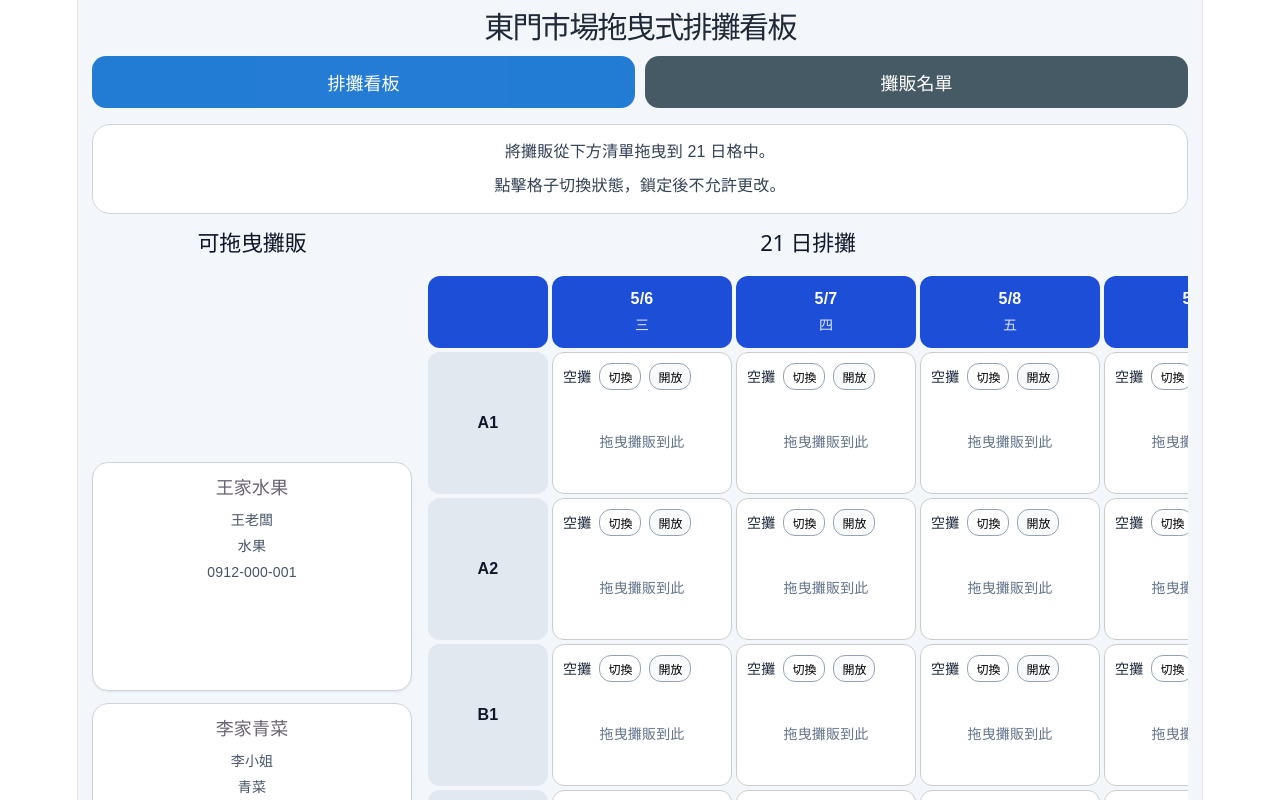
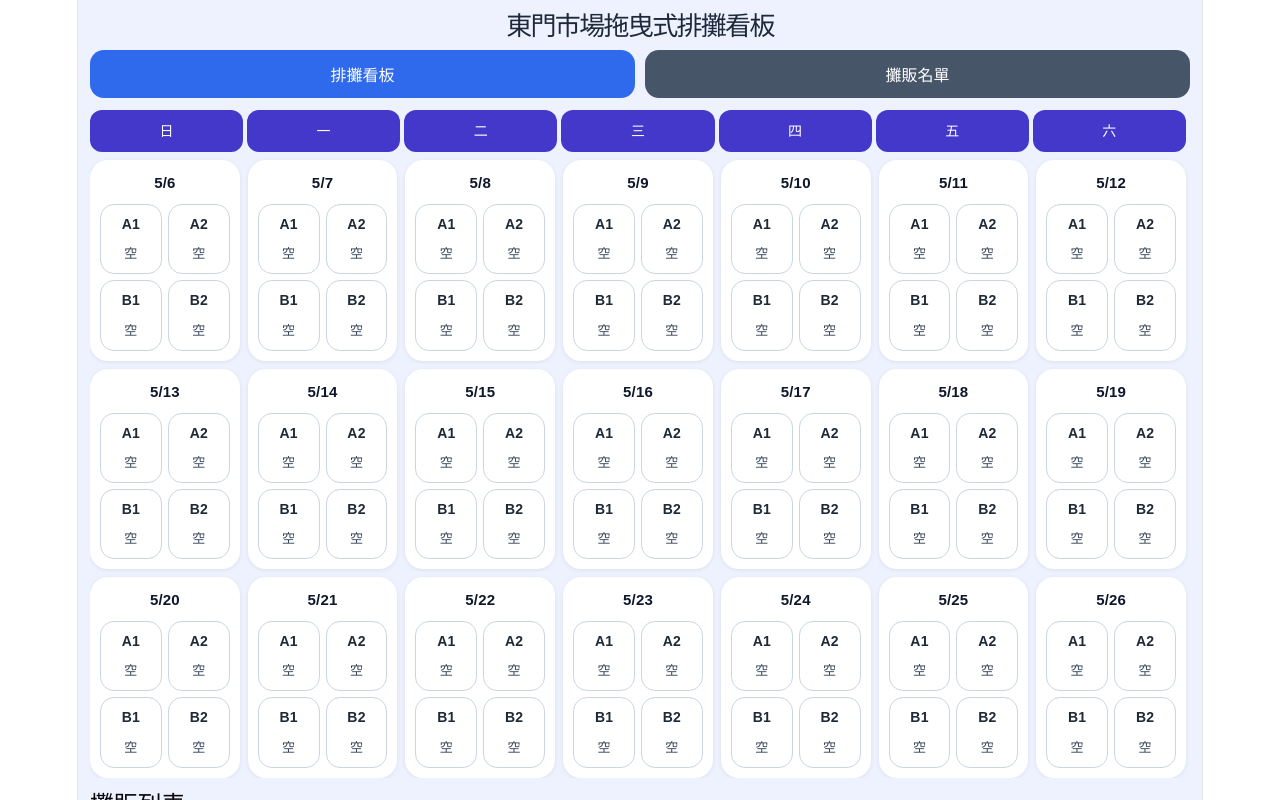
Before and after one commit to Hsu7183/dongmen-market-manager, a React (Vite) app: page / in a window 1280 px wide. Shown: the top 800 px of the page. Built offline with nearby package versions, Linux system fonts and the light colour scheme.

Commit message:
feat: redesign mobile three-week scheduling board

```diff
--- a/src/App.tsx
+++ b/src/App.tsx
@@ -1,8 +1,8 @@
-import { useEffect, useMemo, useState } from "react";
+import { useEffect, useMemo, useRef, useState, type TouchEvent } from "react";
 
 type Page = "dashboard" | "vendors";
 type StallId = "A1" | "A2" | "B1" | "B2";
-type StallStatus = "empty" | "reserved" | "arrived" | "noShow" | "longTerm";
+type StallStatus = "empty" | "reserved" | "arrived" | "noShow";
 
 type Vendor = {
   id: string;
@@ -19,7 +19,6 @@ type Vendor = {
 type StallRecord = {
   status: StallStatus;
   vendorId: string;
-  note: string;
   locked: boolean;
 };
 
@@ -55,10 +54,10 @@ const defaultVendors: Vendor[] = [
 ];
 
 const emptyDayRecords = (): DayRecords => ({
-  A1: { status: "empty", vendorId: "", note: "", locked: false },
-  A2: { status: "empty", vendorId: "", note: "", locked: false },
-  B1: { status: "empty", vendorId: "", note: "", locked: false },
-  B2: { status: "empty", vendorId: "", note: "", locked: false },
+  A1: { status: "empty", vendorId: "", locked: false },
+  A2: { status: "empty", vendorId: "", locked: false },
+  B1: { status: "empty", vendorId: "", locked: false },
+  B2: { status: "empty", vendorId: "", locked: false },
 });
 
 const getDateKey = (date: Date) => date.toISOString().slice(0, 10);
@@ -74,6 +73,34 @@ const buildScheduleDates = () => {
   });
 };
 
+const statusLabel = (status: StallStatus, locked: boolean) => {
+  if (locked) return "鎖";
+  switch (status) {
+    case "reserved":
+      return "預";
+    case "arrived":
+      return "到";
+    case "noShow":
+      return "沒";
+    default:
+      return "空";
+  }
+};
+
+const statusColor = (status: StallStatus, locked: boolean) => {
+  if (locked) return "#d1d5db";
+  switch (status) {
+    case "reserved":
+      return "#fff9c4";
+    case "arrived":
+      return "#dcedc8";
+    case "noShow":
+      return "#ffcdd2";
+    default:
+      return "#ffffff";
+  }
+};
+
 function App() {
   const [page, setPage] = useState<Page>("dashboard");
   const [vendors, setVendors] = useState<Vendor[]>(() => {
@@ -84,7 +111,6 @@ function App() {
     const raw = localStorage.getItem("schedule");
     return raw ? (JSON.parse(raw) as ScheduleMap) : {};
   });
-
   const [newVendor, setNewVendor] = useState({
     stallName: "",
     contactName: "",
@@ -95,6 +121,14 @@ function App() {
     weekdays: [] as number[],
     preferredStall: "" as StallId | "",
   });
+  const [mobileDragVendorId, setMobileDragVendorId] = useState<string | null>(null);
+  const [dragOverCell, setDragOverCell] = useState<{ dateKey: string; stall: StallId } | null>(null);
+  const [lockTouchTarget, setLockTouchTarget] = useState<{ dateKey: string; stall: StallId } | null>(null);
+  const [dragMessage, setDragMessage] = useState<string | null>(null);
+
+  const touchDragTimerRef = useRef<number | null>(null);
+  const touchStartPointRef = useRef<{ x: number; y: number } | null>(null);
+  const lockTouchTimerRef = useRef<number | null>(null);
 
   useEffect(() => {
     localStorage.setItem("vendors", JSON.stringify(vendors));
@@ -105,44 +139,6 @@ function App() {
   }, [schedule]);
 
   const scheduleDates = useMemo(() => buildScheduleDates(), []);
-  const vendorMap = useMemo(
-    () =>
-      vendors.reduce((map, vendor) => {
-        map[vendor.id] = vendor;
-        return map;
-      }, {} as Record<string, Vendor>),
-    [vendors]
-  );
-
-  const statusLabel = (status: StallStatus) => {
-    switch (status) {
-      case "reserved":
-        return "預約";
-      case "arrived":
-        return "到攤";
-      case "noShow":
-        return "未到";
-      case "longTerm":
-        return "長租";
-      default:
-        return "空攤";
-    }
-  };
-
-  const statusColor = (status: StallStatus) => {
-    switch (status) {
-      case "reserved":
-        return "#fff8e1";
-      case "arrived":
-        return "#e8f5e9";
-      case "noShow":
-        return "#ffebee";
-      case "longTerm":
-        return "#e3f2fd";
-      default:
-        return "#ffffff";
-    }
-  };
 
   const updateStall = (dateKey: string, stall: StallId, patch: Partial<StallRecord>) => {
     setSchedule((prev) => {
@@ -160,37 +156,10 @@ function App() {
     });
   };
 
-  const handleVendorDragStart = (
-    event: React.DragEvent<HTMLDivElement>,
-    vendorId: string
-  ) => {
-    event.dataTransfer.setData("text/plain", vendorId);
-    event.dataTransfer.effectAllowed = "move";
-  };
-
-  const handleDrop = (
-    event: React.DragEvent<HTMLDivElement>,
-    dateKey: string,
-    stall: StallId
-  ) => {
-    event.preventDefault();
-    const vendorId = event.dataTransfer.getData("text/plain");
-    if (!vendorId) return;
-
-    const current = schedule[dateKey] ?? emptyDayRecords();
-    if (current[stall].locked) return;
-
-    updateStall(dateKey, stall, {
-      status: "reserved",
-      vendorId,
-    });
-  };
-
   const handleCycleStatus = (dateKey: string, stall: StallId) => {
     const current = schedule[dateKey] ?? emptyDayRecords();
     const record = current[stall];
     if (record.locked) return;
-
     const nextStatus: StallStatus =
       record.status === "empty"
         ? "reserved"
@@ -198,9 +167,7 @@ function App() {
         ? "arrived"
         : record.status === "arrived"
         ? "noShow"
-        : record.status === "noShow"
-        ? "empty"
-        : "longTerm";
+        : "empty";
 
     updateStall(dateKey, stall, {
       status: nextStatus,
@@ -213,6 +180,143 @@ function App() {
     updateStall(dateKey, stall, {
       locked: !current[stall].locked,
     });
+  };
+
+  const handleDesktopDrop = (
+    event: React.DragEvent<HTMLDivElement>,
+    dateKey: string,
+    stall: StallId
+  ) => {
+    event.preventDefault();
+    const vendorId = event.dataTransfer.getData("text/plain");
+    if (!vendorId) return;
+    const current = schedule[dateKey] ?? emptyDayRecords();
+    if (current[stall].locked) return;
+    updateStall(dateKey, stall, {
+      status: "reserved",
+      vendorId,
+    });
+  };
+
+  const handleVendorTouchStart = (vendorId: string, event: TouchEvent<HTMLDivElement>) => {
+    event.preventDefault();
+    touchStartPointRef.current = {
+      x: event.touches[0]?.clientX ?? 0,
+      y: event.touches[0]?.clientY ?? 0,
+    };
+    window.clearTimeout(touchDragTimerRef.current ?? undefined);
+    touchDragTimerRef.current = window.setTimeout(() => {
+      setMobileDragVendorId(vendorId);
+      setDragMessage("長按拖曳中，移動到日期格放開");
+    }, 300);
+  };
+
+  const handleVendorTouchMove = (event: TouchEvent<HTMLDivElement>) => {
+    const startPoint = touchStartPointRef.current;
+    if (!startPoint || mobileDragVendorId) return;
+    const currentX = event.touches[0]?.clientX ?? 0;
+    const currentY = event.touches[0]?.clientY ?? 0;
+    const distance = Math.hypot(currentX - startPoint.x, currentY - startPoint.y);
+    if (distance > 10) {
+      window.clearTimeout(touchDragTimerRef.current ?? undefined);
+      touchDragTimerRef.current = null;
+    }
+  };
+
+  const handleVendorTouchEnd = () => {
+    window.clearTimeout(touchDragTimerRef.current ?? undefined);
+    touchDragTimerRef.current = null;
+    touchStartPointRef.current = null;
+    if (mobileDragVendorId) {
+      setMobileDragVendorId(null);
+      setDragMessage(null);
+      setDragOverCell(null);
+    }
+  };
+
+  const handleMobileDrop = (dateKey: string, stall: StallId, vendorId: string) => {
+    const current = schedule[dateKey] ?? emptyDayRecords();
+    if (current[stall].locked) return;
+    updateStall(dateKey, stall, {
+      status: "reserved",
+      vendorId,
+    });
+  };
+
+  useEffect(() => {
+    if (!mobileDragVendorId) return;
+
+    let currentDrop: { dateKey: string; stall: StallId } | null = null;
+
+    const handleTouchMove = (event: globalThis.TouchEvent) => {
+      const touch = event.touches[0];
+      if (!touch) return;
+      const target = document.elementFromPoint(touch.clientX, touch.clientY) as HTMLElement | null;
+      if (!target) {
+        currentDrop = null;
+        setDragOverCell(null);
+        return;
+      }
+      const cell = target.closest("[data-drop-cell]") as HTMLElement | null;
+      if (!cell) {
+        currentDrop = null;
+        setDragOverCell(null);
+        return;
+      }
+      const dateKey = cell.dataset.dateKey;
+      const stall = cell.dataset.stall as StallId | undefined;
+      if (dateKey && stall) {
+        currentDrop = { dateKey, stall };
+        setDragOverCell({ dateKey, stall });
+      } else {
+        currentDrop = null;
+        setDragOverCell(null);
+      }
+    };
+
+    const handleTouchEnd = () => {
+      if (currentDrop) {
+        handleMobileDrop(currentDrop.dateKey, currentDrop.stall, mobileDragVendorId);
+      }
+      setMobileDragVendorId(null);
+      setDragMessage(null);
+      setDragOverCell(null);
+      window.removeEventListener("touchmove", handleTouchMove);
+      window.removeEventListener("touchend", handleTouchEnd);
+    };
+
+    window.addEventListener("touchmove", handleTouchMove, { passive: true });
+    window.addEventListener("touchend", handleTouchEnd);
+
+    return () => {
+      window.removeEventListener("touchmove", handleTouchMove);
+      window.removeEventListener("touchend", handleTouchEnd);
+    };
+  }, [mobileDragVendorId, schedule]);
+
+  const handleCellTouchStart = (dateKey: string, stall: StallId, event: TouchEvent<HTMLDivElement>) => {
+    event.preventDefault();
+    if (mobileDragVendorId) return;
+    window.clearTimeout(lockTouchTimerRef.current ?? undefined);
+    lockTouchTimerRef.current = window.setTimeout(() => {
+      setLockTouchTarget({ dateKey, stall });
+    }, 500);
+  };
+
+  const handleCellTouchEnd = (dateKey: string, stall: StallId, event: TouchEvent<HTMLDivElement>) => {
+    event.preventDefault();
+    if (mobileDragVendorId) return;
+    if (lockTouchTarget?.dateKey === dateKey && lockTouchTarget.stall === stall) {
+      toggleLock(dateKey, stall);
+      setLockTouchTarget(null);
+      window.clearTimeout(lockTouchTimerRef.current ?? undefined);
+      lockTouchTimerRef.current = null;
+      return;
+    }
+    window.clearTimeout(lockTouchTimerRef.current ?? undefined);
+    lockTouchTimerRef.current = null;
+    setLockTouchTarget(null);
+    handleCycleStatus(dateKey, stall);
   };
 
   const addVendor = () => {
@@ -365,99 +469,82 @@ function App() {
         <button style={styles.secondaryButton} onClick={() => setPage("vendors")}>攤販名單</button>
       </div>
 
-      <div style={styles.infoCard}>
-        <div>將攤販從下方清單拖曳到 21 日格中。</div>
-        <div>點擊格子切換狀態，鎖定後不允許更改。</div>
+      <div style={styles.topSection}>
+        <div style={styles.calendarHeader}>
+          {WEEKDAYS.map((day) => (
+            <div key={day} style={styles.weekdayCell}>{day}</div>
+          ))}
         </div>
 
-      <div style={styles.dashboardGrid}>
-        <div style={styles.vendorPanel}>
-          <h2 style={styles.sectionTitle}>可拖曳攤販</h2>
-          <div style={styles.vendorList}>
+        <div style={styles.dateGrid}>
+          {scheduleDates.map((date) => {
+            const dateKey = getDateKey(date);
+            const dayRecords = schedule[dateKey] ?? emptyDayRecords();
+            return (
+              <div key={dateKey} style={styles.dateCard}>
+                <div style={styles.dateTitle}>{formatShortDate(date)}</div>
+                <div style={styles.stallGrid}>
+                  {STALLS.map((stall) => {
+                    const record = dayRecords[stall];
+                    const isDragOver =
+                      dragOverCell?.dateKey === dateKey && dragOverCell?.stall === stall;
+                    return (
+                      <div
+                        key={stall}
+                        data-drop-cell
+                        data-date-key={dateKey}
+                        data-stall={stall}
+                        style={{
+                          ...styles.stallCell,
+                          background: statusColor(record.status, record.locked),
+                          borderColor: isDragOver ? "#2563eb" : "#cbd5e1",
+                          opacity: record.locked ? 0.8 : 1,
+                        }}
+                        onDragOver={(event) => event.preventDefault()}
+                        onDrop={(event) => handleDesktopDrop(event, dateKey, stall)}
+                        onTouchStart={(event) => handleCellTouchStart(dateKey, stall, event)}
+                        onTouchEnd={(event) => handleCellTouchEnd(dateKey, stall, event)}
+                      >
+                        <div style={styles.stallId}>{stall}</div>
+                        <div style={styles.stallStatus}>{statusLabel(record.status, record.locked)}</div>
+                      </div>
+                    );
+                  })}
+                </div>
+              </div>
+            );
+          })}
+        </div>
+      </div>
+
+      <div style={styles.bottomSection}>
+        <div style={styles.bottomHeader}>
+          <h2 style={styles.sectionTitle}>攤販列表</h2>
+          <div style={styles.dragHint}>{dragMessage || "長按攤販後拖到上方日期格"}</div>
+        </div>
+        <div style={styles.vendorBottomList}>
           {vendors.map((vendor) => (
             <div
               key={vendor.id}
               draggable
-                onDragStart={(event) => handleVendorDragStart(event, vendor.id)}
-                style={styles.vendorCard}
+              onDragStart={(event) => event.dataTransfer.setData("text/plain", vendor.id)}
+              onTouchStart={(event) => handleVendorTouchStart(vendor.id, event)}
+              onTouchMove={handleVendorTouchMove}
+              onTouchEnd={handleVendorTouchEnd}
+              onTouchCancel={handleVendorTouchEnd}
+              style={{
+                ...styles.vendorCardHorizontal,
+                opacity: mobileDragVendorId === vendor.id ? 0.6 : 1,
+              }}
             >
+              <div style={styles.avatar}>{vendor.contactName.charAt(0)}</div>
+              <div style={styles.vendorMeta}>
                 <div style={styles.vendorTitle}>{vendor.stallName}</div>
-                <div style={styles.vendorInfo}>{vendor.contactName}</div>
                 <div style={styles.vendorInfo}>{vendor.product}</div>
                 <div style={styles.vendorInfo}>{vendor.phone}</div>
               </div>
-            ))}
-          </div>
-        </div>
-
-        <div style={styles.boardPanel}>
-          <h2 style={styles.sectionTitle}>21 日排攤</h2>
-          <div style={styles.boardWrapper}>
-            <div style={styles.boardGrid}>
-              <div style={styles.headerCell} />
-              {scheduleDates.map((date) => (
-                <div key={getDateKey(date)} style={styles.headerCell}>
-                  <div style={styles.headerDate}>{formatShortDate(date)}</div>
-                  <div style={styles.headerWeekday}>{WEEKDAYS[date.getDay()]}</div>
             </div>
           ))}
-
-              {STALLS.map((stall) => (
-                <>
-                  <div key={`${stall}-label`} style={styles.stallLabel}>
-                    {stall}
-                  </div>
-                  {scheduleDates.map((date) => {
-                    const dateKey = getDateKey(date);
-                    const dayRecords = schedule[dateKey] ?? emptyDayRecords();
-                    const record = dayRecords[stall];
-                    const vendor = vendorMap[record.vendorId];
-
-                    return (
-                      <div
-                        key={`${dateKey}-${stall}`}
-                        style={{
-                          ...styles.cell,
-                          background: statusColor(record.status),
-                          borderColor: record.locked ? "#d32f2f" : "#ccc",
-                        }}
-                        onDragOver={(event) => event.preventDefault()}
-                        onDrop={(event) => handleDrop(event, dateKey, stall)}
-                      >
-                        <div style={styles.cellHeader}>
-                          <span style={styles.cellStatus}>{statusLabel(record.status)}</span>
-                          <button
-                            type="button"
-                            style={styles.smallButton}
-                            onClick={() => handleCycleStatus(dateKey, stall)}
-                          >
-                            切換
-                          </button>
-                          <button
-                            type="button"
-                            style={styles.lockButtonCell}
-                            onClick={() => toggleLock(dateKey, stall)}
-                          >
-                            {record.locked ? "鎖定" : "開放"}
-                          </button>
-                        </div>
-                        <div style={styles.cellBody}>
-                          {vendor ? (
-                            <>
-                              <div style={styles.vendorName}>{vendor.stallName}</div>
-                              <div style={styles.vendorInfoSmall}>{vendor.contactName}</div>
-                            </>
-                          ) : (
-                            <div style={styles.emptyText}>拖曳攤販到此</div>
-                          )}
-                        </div>
-                      </div>
-                    );
-                  })}
-                </>
-              ))}
-            </div>
-          </div>
         </div>
       </div>
     </div>
@@ -467,187 +554,175 @@ function App() {
 const styles: Record<string, React.CSSProperties> = {
   page: {
     minHeight: "100vh",
-    padding: "14px",
-    background: "#f3f6fb",
+    display: "flex",
+    flexDirection: "column",
+    background: "#eef2ff",
+    padding: "12px",
+    boxSizing: "border-box",
     fontFamily: "Arial, sans-serif",
   },
   title: {
     margin: 0,
-    marginBottom: "16px",
-    fontSize: "30px",
+    fontSize: "26px",
     textAlign: "center",
-    color: "#1f2937",
+    color: "#1e293b",
+    marginBottom: "12px",
   },
   topButtons: {
     display: "grid",
     gridTemplateColumns: "1fr 1fr",
     gap: "10px",
-    marginBottom: "16px",
+    marginBottom: "12px",
   },
   primaryButton: {
-    height: "52px",
+    height: "48px",
     borderRadius: "14px",
     border: "none",
-    background: "#1976d2",
+    background: "#2563eb",
     color: "white",
-    fontSize: "18px",
-    fontWeight: "700",
+    fontSize: "16px",
+    fontWeight: 700,
   },
   secondaryButton: {
-    height: "52px",
+    height: "48px",
     borderRadius: "14px",
     border: "none",
-    background: "#455a64",
+    background: "#475569",
     color: "white",
-    fontSize: "18px",
-    fontWeight: "700",
+    fontSize: "16px",
+    fontWeight: 700,
   },
   activeNavButton: {
     opacity: 0.95,
   },
-  infoCard: {
-    padding: "14px",
-    marginBottom: "16px",
-    borderRadius: "18px",
-    border: "1px solid #d1d5db",
-    background: "#ffffff",
-    color: "#334155",
-    fontSize: "16px",
+  topSection: {
+    flex: 2,
+    overflowY: "auto",
+    paddingRight: "4px",
+    marginBottom: "12px",
+  },
+  calendarHeader: {
     display: "grid",
+    gridTemplateColumns: "repeat(7, minmax(0, 1fr))",
+    gap: "4px",
+    marginBottom: "8px",
+  },
+  weekdayCell: {
+    textAlign: "center",
+    padding: "8px 0",
+    borderRadius: "12px",
+    background: "#4338ca",
+    color: "white",
+    fontWeight: 700,
+    fontSize: "14px",
+  },
+  dateGrid: {
+    display: "grid",
+    gridTemplateColumns: "repeat(7, minmax(0, 1fr))",
     gap: "8px",
   },
-  dashboardGrid: {
-    display: "grid",
-    gridTemplateColumns: "320px 1fr",
-    gap: "16px",
+  dateCard: {
+    background: "white",
+    borderRadius: "18px",
+    padding: "10px",
+    boxShadow: "0 1px 4px rgba(15,23,42,0.08)",
+    minHeight: "154px",
+    display: "flex",
+    flexDirection: "column",
+    gap: "8px",
   },
-  vendorPanel: {
-    display: "grid",
-    gap: "12px",
-  },
-  boardPanel: {
-    display: "grid",
-    gap: "12px",
-  },
-  sectionTitle: {
-    margin: 0,
-    marginBottom: "8px",
-    fontSize: "22px",
+  dateTitle: {
+    fontSize: "15px",
+    fontWeight: 700,
     color: "#0f172a",
   },
-  vendorList: {
+  stallGrid: {
     display: "grid",
+    gridTemplateColumns: "repeat(2, minmax(0, 1fr))",
+    gap: "6px",
+    flex: 1,
+  },
+  stallCell: {
+    minHeight: "52px",
+    borderRadius: "14px",
+    border: "1px solid #cbd5e1",
+    display: "flex",
+    flexDirection: "column",
+    justifyContent: "center",
+    alignItems: "center",
+    padding: "6px",
+    gap: "4px",
+    userSelect: "none",
+    touchAction: "manipulation",
+  },
+  stallId: {
+    fontSize: "14px",
+    fontWeight: 700,
+    color: "#1f2937",
+  },
+  stallStatus: {
+    fontSize: "13px",
+    color: "#334155",
+  },
+  bottomSection: {
+    flex: 1,
+    minHeight: "180px",
+    display: "flex",
+    flexDirection: "column",
+    gap: "10px",
+  },
+  bottomHeader: {
+    display: "flex",
+    justifyContent: "space-between",
+    alignItems: "center",
+    gap: "10px",
+  },
+  dragHint: {
+    color: "#475569",
+    fontSize: "14px",
+    textAlign: "right",
+    flex: 1,
+  },
+  vendorBottomList: {
+    display: "grid",
+    gap: "10px",
+    overflowY: "auto",
+    paddingRight: "4px",
+  },
+  vendorCardHorizontal: {
+    display: "flex",
+    alignItems: "center",
+    background: "white",
+    borderRadius: "18px",
+    padding: "12px",
+    border: "1px solid #cbd5e1",
+    boxShadow: "0 1px 3px rgba(15,23,42,0.08)",
     gap: "12px",
+    touchAction: "manipulation",
   },
-  vendorCard: {
-    background: "white",
-    borderRadius: "16px",
-    border: "1px solid #d1d5db",
-    padding: "12px",
-    cursor: "grab",
-    boxShadow: "0 1px 2px rgba(15,23,42,0.08)",
+  avatar: {
+    width: "52px",
+    height: "52px",
+    borderRadius: "50%",
+    background: "#2563eb",
+    color: "white",
+    display: "grid",
+    placeItems: "center",
+    fontSize: "20px",
+    fontWeight: 700,
+  },
+  vendorMeta: {
+    display: "grid",
+    gap: "4px",
   },
   vendorTitle: {
-    fontSize: "18px",
+    fontSize: "16px",
     fontWeight: 700,
-    marginBottom: "6px",
+    color: "#0f172a",
   },
   vendorInfo: {
-    fontSize: "14px",
-    color: "#475569",
-  },
-  boardWrapper: {
-    overflowX: "auto",
-  },
-  boardGrid: {
-    display: "grid",
-    gridTemplateColumns: `120px repeat(21, minmax(180px, 1fr))`,
-    gap: "4px",
-    alignItems: "stretch",
-  },
-  headerCell: {
-    padding: "10px 8px",
-    minWidth: "100px",
-    borderRadius: "12px",
-    background: "#1d4ed8",
-    color: "white",
-    textAlign: "center",
-    fontSize: "14px",
-    fontWeight: 700,
-  },
-  headerDate: {
-    fontSize: "16px",
-  },
-  headerWeekday: {
-    opacity: 0.85,
-  },
-  stallLabel: {
-    display: "flex",
-    alignItems: "center",
-    justifyContent: "center",
-    minHeight: "120px",
-    borderRadius: "12px",
-    background: "#e2e8f0",
-    fontWeight: 700,
-    color: "#0f172a",
-    fontSize: "16px",
-  },
-  cell: {
-    minHeight: "120px",
-    borderRadius: "12px",
-    border: "1px solid #ccc",
-    padding: "10px",
-    display: "flex",
-    flexDirection: "column",
-    justifyContent: "space-between",
-    gap: "10px",
-  },
-  cellHeader: {
-    display: "flex",
-    alignItems: "center",
-    gap: "8px",
-    flexWrap: "wrap",
-  },
-  cellStatus: {
-    fontSize: "14px",
-    fontWeight: 700,
-    color: "#1e293b",
-  },
-  smallButton: {
-    borderRadius: "12px",
-    border: "1px solid #94a3b8",
-    background: "white",
-    padding: "4px 8px",
-    fontSize: "12px",
-    cursor: "pointer",
-  },
-  lockButtonCell: {
-    borderRadius: "12px",
-    border: "1px solid #94a3b8",
-    background: "#f8fafc",
-    padding: "4px 8px",
-    fontSize: "12px",
-    cursor: "pointer",
-  },
-  cellBody: {
-    flexGrow: 1,
-    display: "grid",
-    placeItems: "center",
-    textAlign: "center",
-    padding: "8px",
-  },
-  vendorName: {
-    fontSize: "16px",
-    fontWeight: 700,
-    color: "#111827",
-  },
-  vendorInfoSmall: {
     fontSize: "13px",
     color: "#475569",
-  },
-  emptyText: {
-    color: "#64748b",
-    fontSize: "14px",
   },
   card: {
     background: "white",
```
Lines whose indentation alone changed are shown as unchanged.
